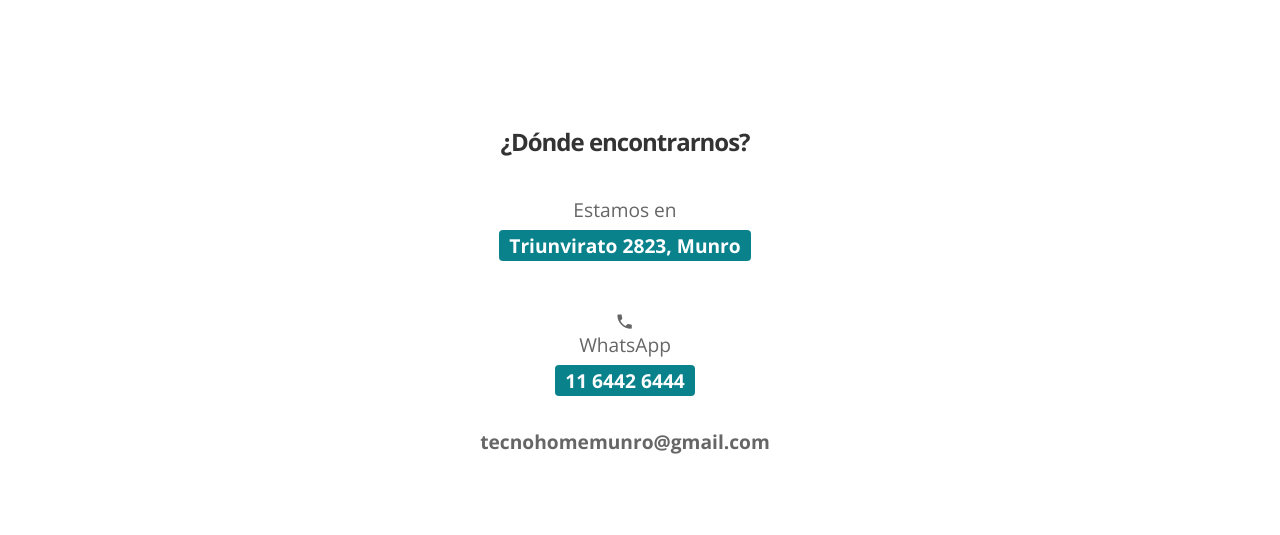
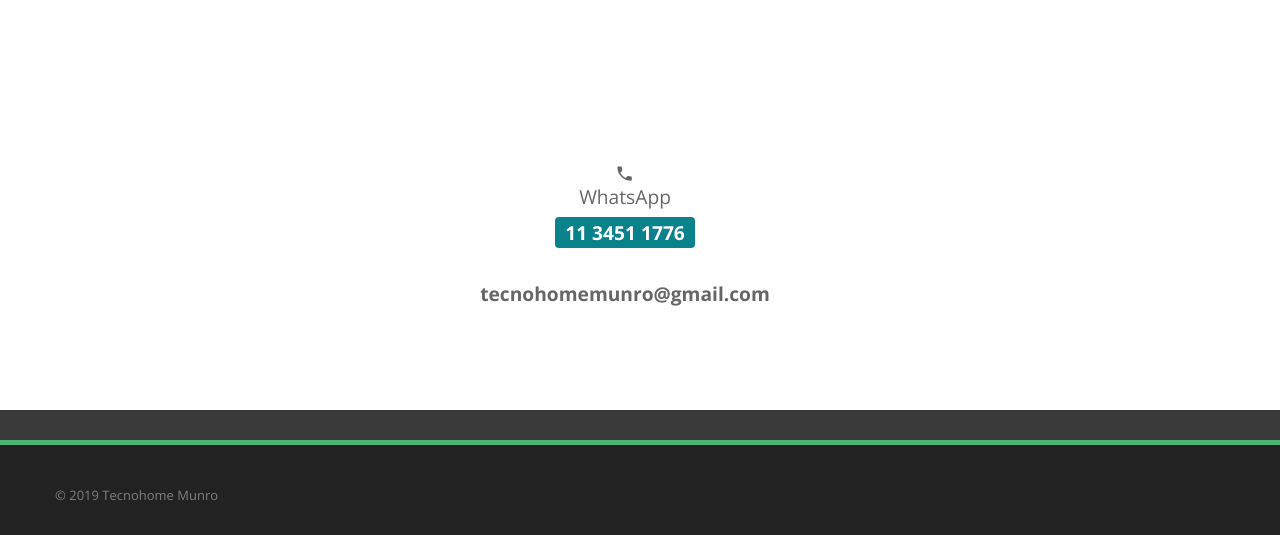
Before and after one commit to tecnohome/tecnohome.github.io, a plain HTML site: page index.html in a window 1280 px wide. Shown: the part 1900-2435 px from the top of the page. Drawn offline with nearby package versions, Linux system fonts and the light colour scheme; some icons are missing.

Commit message:
saco direccion

```diff
--- a/index.html
+++ b/index.html
@@ -231,11 +231,11 @@
   <section id="lugar" class="container info">
     <div class="row">
       <div class="col-12">
-        <h4 class="text-center"><strong>¿Dónde encontrarnos?</strong></h4>
+        <!-- <h4 class="text-center"><strong>¿Dónde encontrarnos?</strong></h4> -->
 
         <div class="row">
-          <!-- start: Accordion -->
-          <div class="col-lg-8 mx-auto text-center">
+
+          <!-- <div class="col-lg-8 mx-auto text-center">
             <p>Estamos en</p>
             <p>
               <strong>
@@ -244,7 +244,7 @@
                 </span>
               </strong>
             </p>
-            <!-- <p class="title-horarios"><strong>Horarios de atención</strong></p>
+            <p class="title-horarios"><strong>Horarios de atención</strong></p>
             <p>Lunes a Viernes</p>
             <p>
               <span class="highlight primary">
@@ -262,8 +262,8 @@
                   hs.
                 </strong>
               </span>
-            </p> -->
-          </div>
+            </p>
+          </div> -->
 
 
           <div class="col-lg-4 text-center left">
@@ -271,8 +271,8 @@
               <p>WhatsApp</p>
               <span class="highlight primary">
                 <strong>
-                  <a href="tel:+1164426444">
-                    11 6442 6444
+                  <a href="tel:+1134511776">
+                    11 3451 1776
                   </a>
                 </strong>
               </span>
@@ -288,10 +288,7 @@
     </div>
   </section>
 
-
-
-
-
+<!--
   <section class="map">
     <div class="container">
       <div class="row">
@@ -303,7 +300,7 @@
         </div>
       </div>
     </div>
-  </section>
+  </section> -->
 
   <!-- Footer
  ================================================== -->
```
